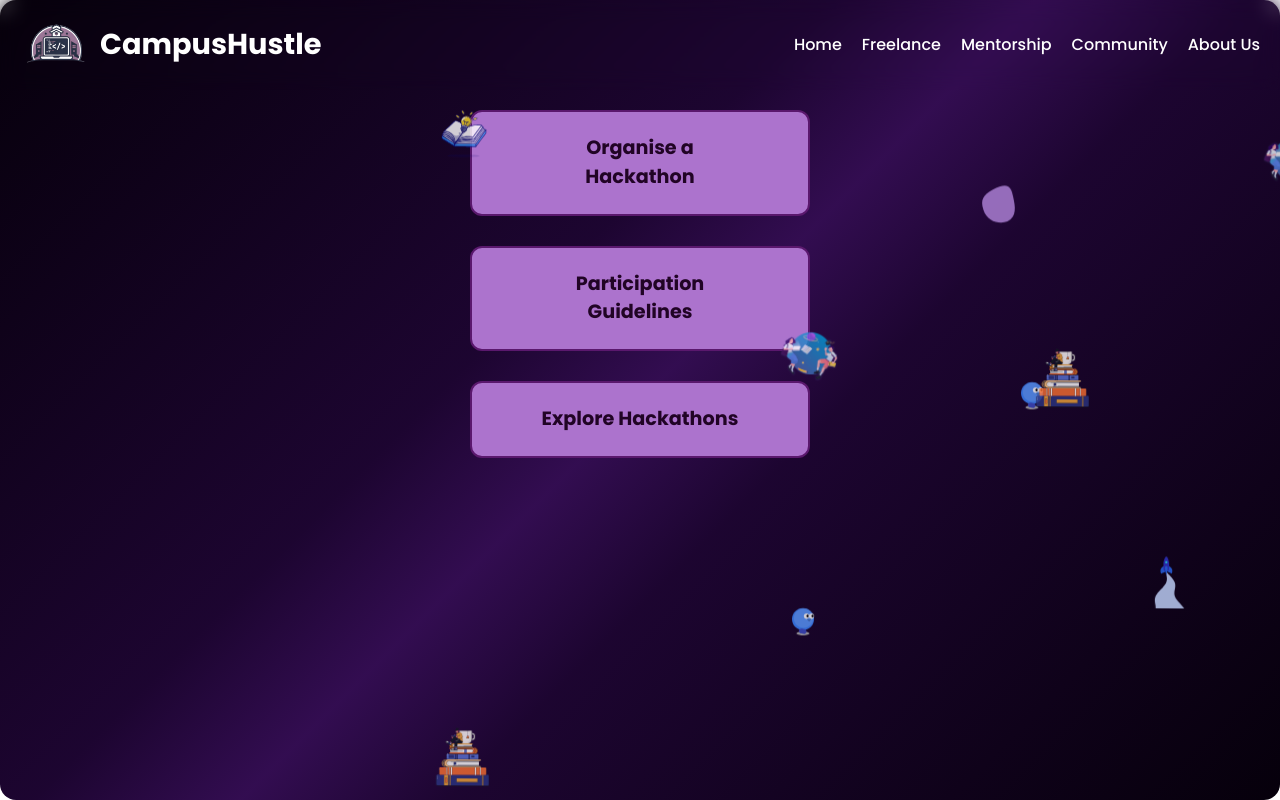
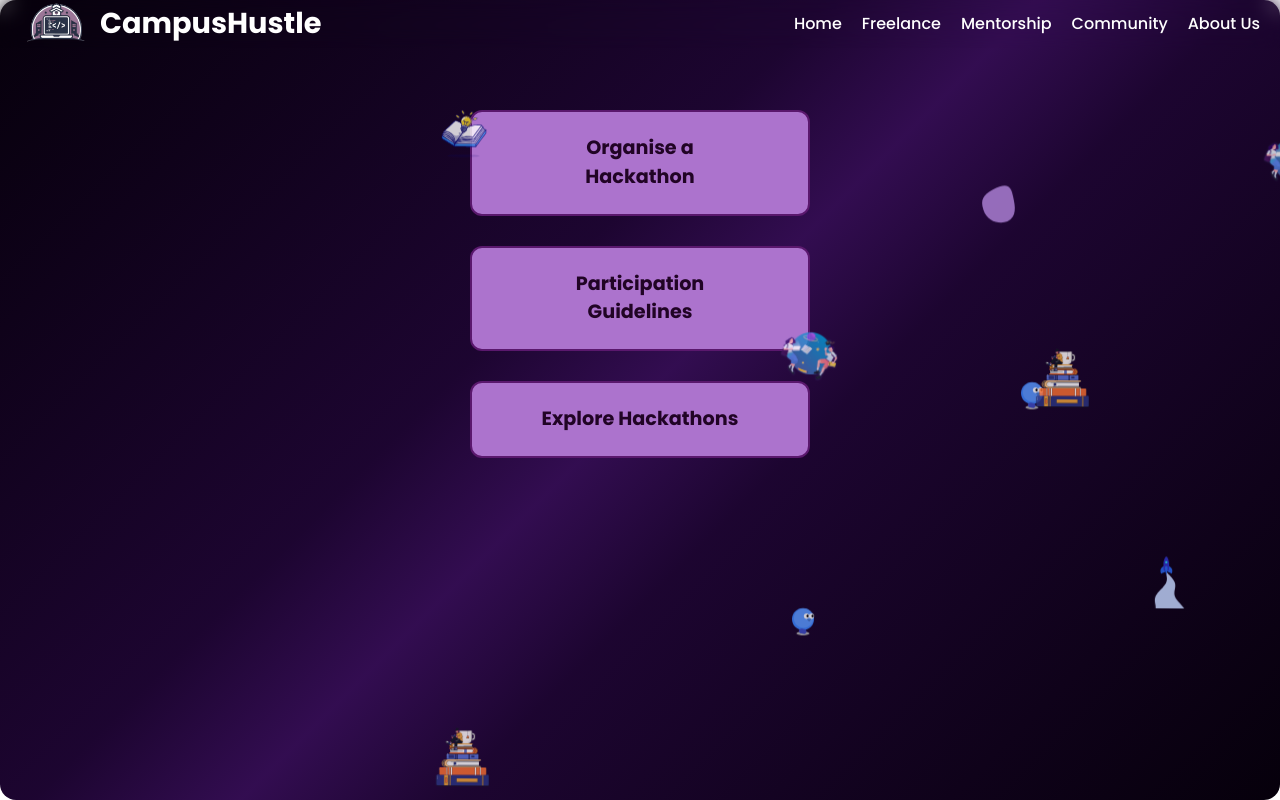
Before and after one commit to AnshulAlgoS/campushustleOG, a React (Create React App) app: page /hackathon in a window 1280 px wide. Built offline with nearby package versions, Linux system fonts and the light colour scheme; no server answers.

Commit message:
Update HackathonPage.css

```diff
--- a/src/views/HackathonPage.css
+++ b/src/views/HackathonPage.css
@@ -11,7 +11,8 @@ html, body {
   position: fixed;
   top: 0;
   width: 100%;
-  padding: 12px 30px;
+   padding: 0px 16px;
+   height: 48px;
   z-index: 1000;
   display: flex;
   align-items: center;
```
